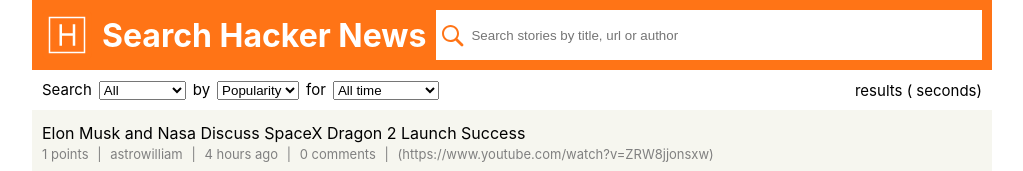
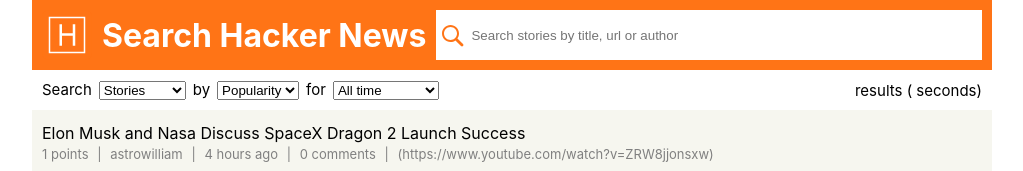
Before and after one commit to popaclctin/HN-search, a React (Create React App) app: page / in a window 1280 px wide. Shown: the top 171 px of the page, without its empty margins (128-1151 px from the left). Built offline with nearby package versions, Linux system fonts and the light colour scheme.

Commit message:
Fix select bug

```diff
--- a/src/App.js
+++ b/src/App.js
@@ -10,7 +10,7 @@ class App extends Component {
       data,
       isLoading: false,
       searchValue: "",
-      searchOption: "",
+      searchOption: "Stories",
       byOption: "",
       forOption: ""
     };
@@ -25,17 +25,18 @@ class App extends Component {
   }
 
   handleSelectChange(event) {
+    console.log(event.target.value);
     switch (event.target.name) {
       case "search": {
         this.setState({ searchOption: event.target.value });
         break;
       }
       case "by": {
-        this.setState({ searchBy: event.target.value });
+        this.setState({ byOption: event.target.value });
         break;
       }
       case "for": {
-        this.setState({ searchFor: event.target.value });
+        this.setState({ forOption: event.target.value });
         break;
       }
       default:
```
